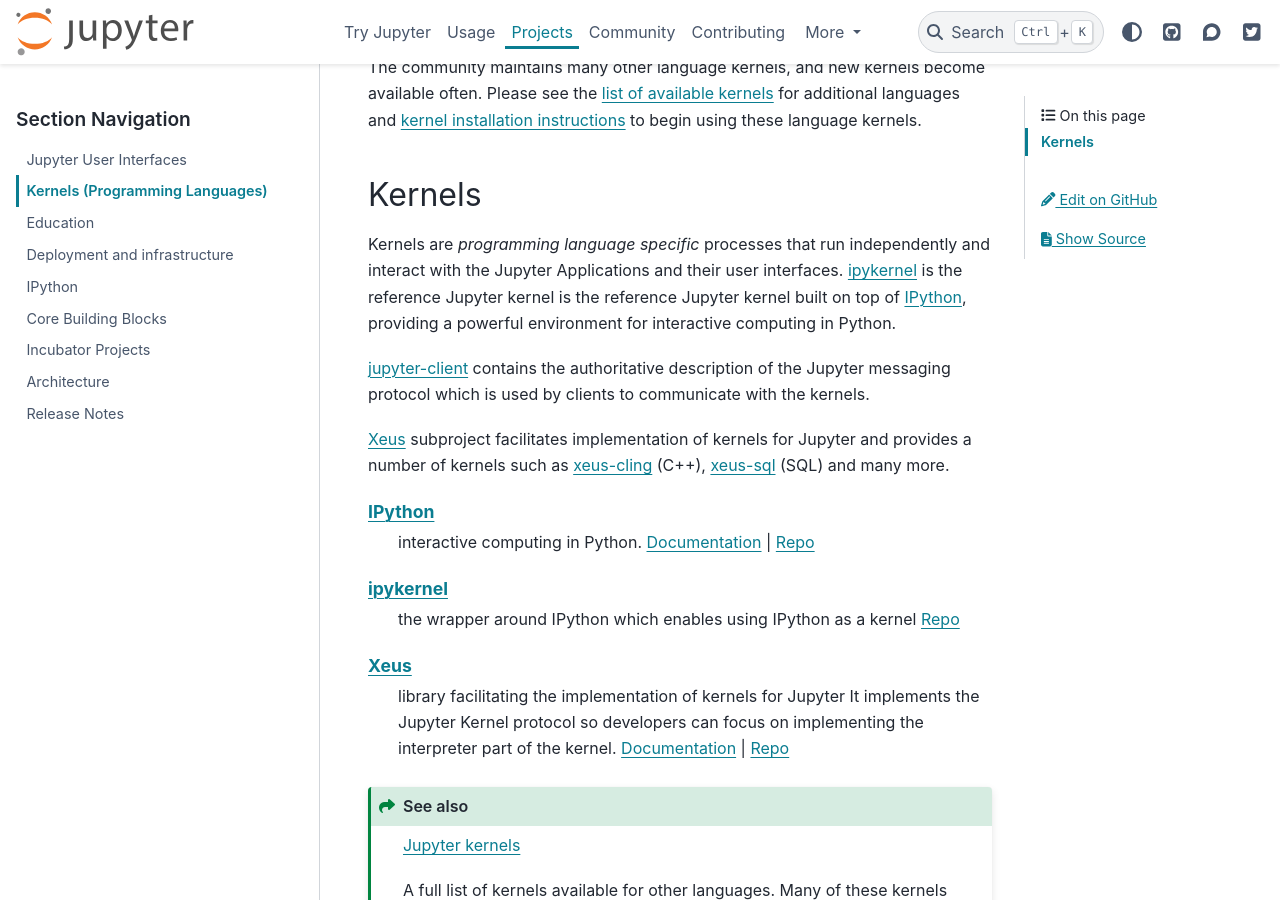
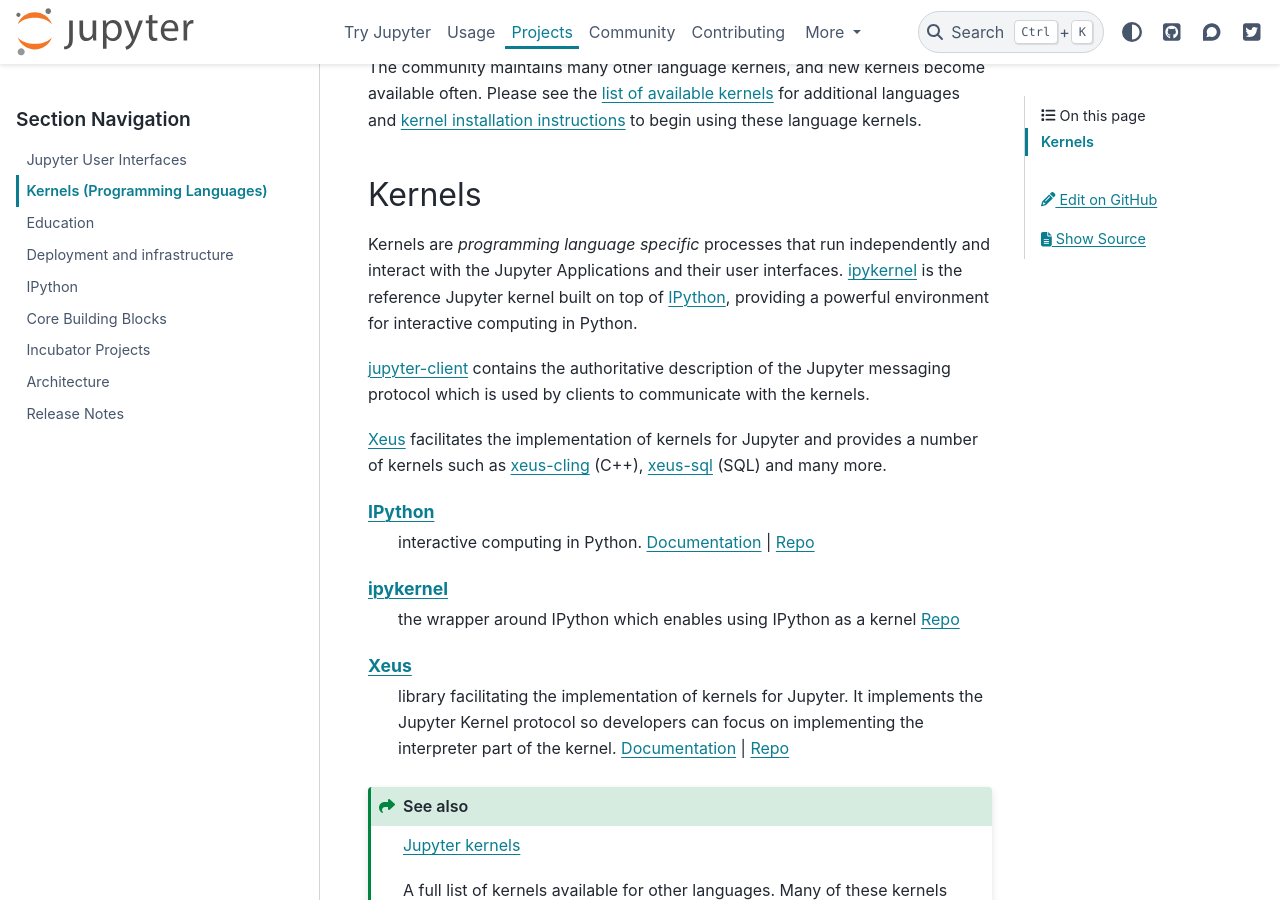
Before and after one commit to jupyter/jupyter, a Sphinx documentation site: the page built from docs/source/projects/kernels.rst, in a window 1280 px wide and 900 px high, scrolled down 299 px. Built offline with Sphinx 7.4.7 and the PyData theme 0.15.4, drawn with Linux system fonts in a browser that asks for light colours; pages that are not in the unit, such as notebooks, are missing from menus.

Commit message:
Apply suggestions from code review
Co-authored-by: Chris Holdgraf <choldgraf@gmail.com>

```diff
--- a/docs/source/projects/kernels.rst
+++ b/docs/source/projects/kernels.rst
@@ -19,14 +19,14 @@
 Kernels are `programming language specific` processes that run independently
 and interact with the Jupyter Applications and their user interfaces.
 `ipykernel <https://github.com/ipython/ipykernel>`__ is the reference Jupyter kernel
-is the reference Jupyter kernel built on top of `IPython <https://ipython.org>`__,
+built on top of `IPython <https://ipython.org>`__,
 providing a powerful environment for interactive computing in Python.
 
 `jupyter-client <https://jupyter-client.readthedocs.io/en/stable/>`__ contains
 the authoritative description of the Jupyter messaging protocol which is used
 by clients to communicate with the kernels.
 
-`Xeus <https://ipyparallel.readthedocs.io/en/latest/>`__ subproject facilitates
+`Xeus <https://xeus.readthedocs.io/en/latest/>`__ facilitates the
 implementation of kernels for Jupyter and provides a number of kernels such as
 `xeus-cling <https://github.com/jupyter-xeus/xeus-cling>`__ (C++),
 `xeus-sql <https://github.com/jupyter-xeus/xeus-sql>`__ (SQL) and many more.
@@ -43,7 +43,7 @@
         `Repo <https://github.com/ipython/ipython>`__
 
     `Xeus <https://ipyparallel.readthedocs.io/en/latest/>`__
-        library facilitating the implementation of kernels for Jupyter
+        library facilitating the implementation of kernels for Jupyter.
         It implements the Jupyter Kernel protocol so developers
         can focus on implementing the interpreter part of the kernel.
         `Documentation <https://xeus.readthedocs.io/en/latest/>`__ |
```
